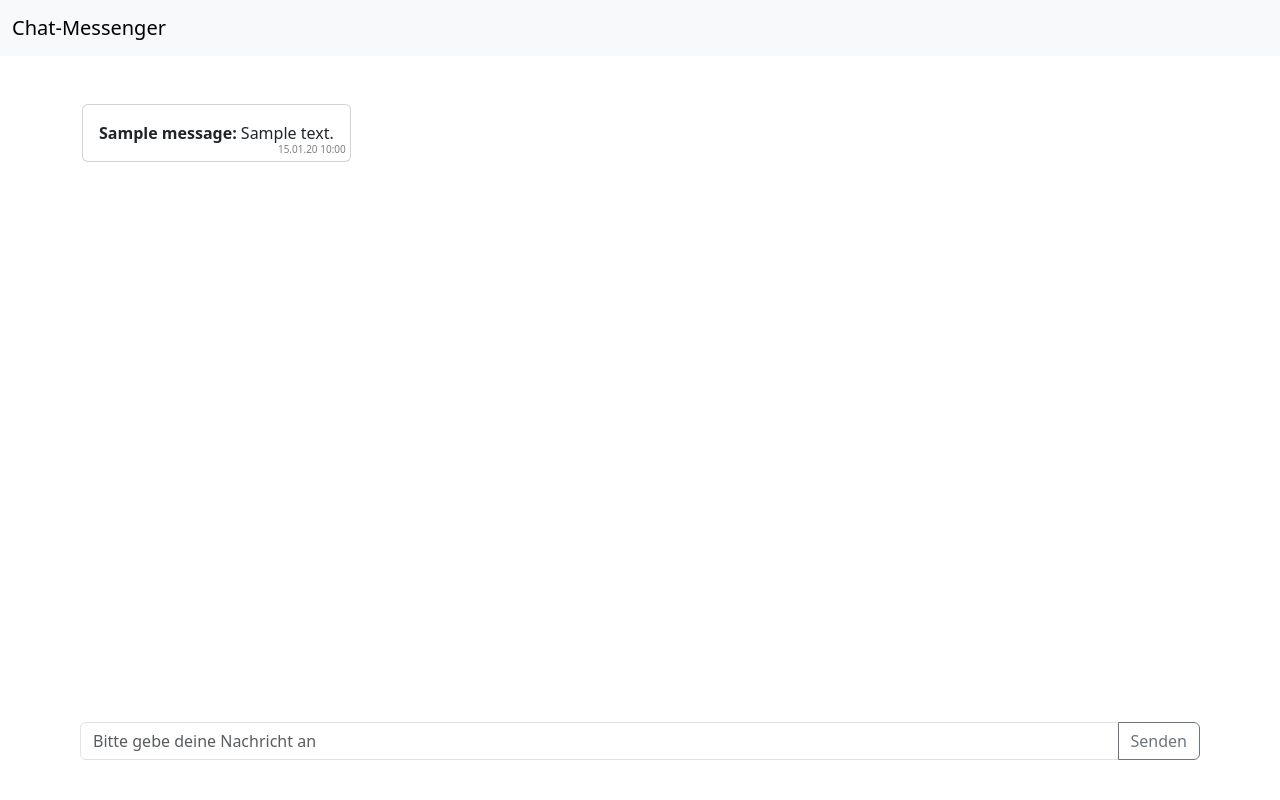
After one commit to Mafii61/Chat-Messenger, a Flask app: template templates/chat.html in a window 1280 px wide. The commit adds this page. Run offline with Flask 3, Linux system fonts and the light colour scheme; tables that the repository leaves empty hold one stand-in row (values such as "Sample post"); the template is opened without the code that fills it: values that come from a table or form of the project are taken from there, most other values are stand-ins (such as "Sample title", 1, 10 or a date in 2020).

Commit message:
Alles nochmal aktualisiert und gefixxt

```diff
--- a/main.py
+++ b/main.py
@@ -1,4 +1,4 @@
-from flask import Flask, render_template, request
+from flask import Flask, render_template, request, redirect, url_for
 from flask_sqlalchemy import SQLAlchemy
 from datetime import datetime
 
@@ -10,22 +10,46 @@ app.app_context().push()
 
 class Message(db.Model):
     id = db.Column(db.Integer, primary_key=True)
-    user = db.Column(db.String(200), nullable=True)
+    name = db.Column(db.String(200), nullable=False)
     content = db.Column(db.String(500), nullable=True)
     created_at = db.Column(db.DateTime(), default=datetime.utcnow)
 
+@app.route("/", methods=["GET", "POST"])
+def index():
+    if request.method == "POST":
+        name = request.form["name"]
+
+        if not name:
+            return render_template("index.html", error="Bitte Namen eingeben")
+
+        return redirect(url_for("chat", name=name))
+    return render_template("index.html")
+
 @app.route("/chat/<name>", methods=["GET", "POST"])
+def chat(name):
+    if request.method == "POST":
+        text = request.form.get("text", "").strip()
+        if text:
+            msg = Message(name=name, content=text)
+            db.session.add(msg)
+            db.session.commit()
+        return redirect(url_for("chat", name=name))
+
+    msgs = Message.query.order_by(Message.created_at).all()
+    return render_template("chat.html", name=name, msgs=msgs)
+
+"""@app.route("/chat/<name>", methods=["GET", "POST"])
 def start_page(name):
     if request.method == "POST":
         new_message = Message(
             user = name,
             content = request.form["text"]
-
         )
         db.session.add(new_message)
         db.session.commit()
     messages = Message.query.order_by(Message.created_at).all()
     return render_template('index.html', msgs = messages, name=name)
+"""
 
 if __name__ == "__main__":
     with app.app_context():
--- /dev/null
+++ b/templates/chat.html
@@ -0,0 +1,84 @@
+<!DOCTYPE html>
+<html lang="en">
+  <head>
+    <meta charset="UTF-8" />
+    <meta http-equiv="X-UA-Compatible" content="IE=edge" />
+    <meta name="viewport" content="width=, initial-scale=1.0" />
+    <title>Chat-Messenger</title>
+    <link
+      href="https://cdn.jsdelivr.net/npm/bootstrap@5.3.3/dist/css/bootstrap.min.css"
+      rel="stylesheet"
+      integrity="sha384-QWTKZyjpPEjISv5WaRU9OFeRpok6YctnYmDr5pNlyT2bRjXh0JMhjY6hW+ALEwIH"
+      crossorigin="anonymous"
+    />
+    <script
+      src="https://cdn.jsdelivr.net/npm/bootstrap@5.3.3/dist/js/bootstrap.bundle.min.js"
+      integrity="sha384-YvpcrYf0tY3lHB60NNkmXc5s9fDVZLESaAA55NDzOxhy9GkcIdslK1eN7N6jIeHz"
+      crossorigin="anonymous"
+    ></script>
+
+    <style>
+      .my-form {
+        position: fixed;
+        bottom: 24px;
+        right: 80px;
+        left: 80px;
+        width: calc(100% - 160px);
+      }
+
+      .msg-date{
+        font-size: 10px;
+        position: absolute;
+        right: 4px;
+        bottom: 4px;
+        color: rgba(0,0,0,0.5);
+      }
+    </style>
+  </head>
+  <body>
+    <nav class="navbar bg-body-tertiary">
+      <div class="container-fluid">
+        <a class="navbar-brand" href="#">Chat-Messenger</a>
+      </div>
+    </nav>
+
+    <div class="container">
+      {% for message in msgs %}
+      <div class="d-flex {% if name == message.name %}justify-content-end {% else %} justify-content-start {% endif %}mt-5">
+        <div class="card">
+          <div class="card-body">
+            {% if name == message.name %}
+            {{ message.content }}
+            {% else %}
+            <b>{{ message.name }}:</b>
+            {{ message.content }}
+            {%endif%}
+            <span class="msg-date">
+              {%if message.content|length() >= 5 %}
+              {{ message.created_at.strftime("%d.%m.%y %H:%M")}}
+              {%else%}
+              {{message.created_at.strftime("%d.%m %H:%M")}}
+              {%endif%}
+            </span>
+          </div>
+        </div>
+      </div>
+      {% endfor %}
+
+      <form class="input-group mb-3 my-form" method="POST" action="{{ url_for('chat', name=name) }}">
+        <input
+          type="text"
+          name="text"
+          class="form-control"
+          placeholder="Bitte gebe deine Nachricht an"
+        />
+        <button
+          class="btn btn-outline-secondary"
+          type="submit"
+        >
+          Senden
+        </button>
+      </form>
+    </div>
+  </body>
+</html>
```
Also changed, not shown: templates/index.html (+13 -74 lines), README.md.
